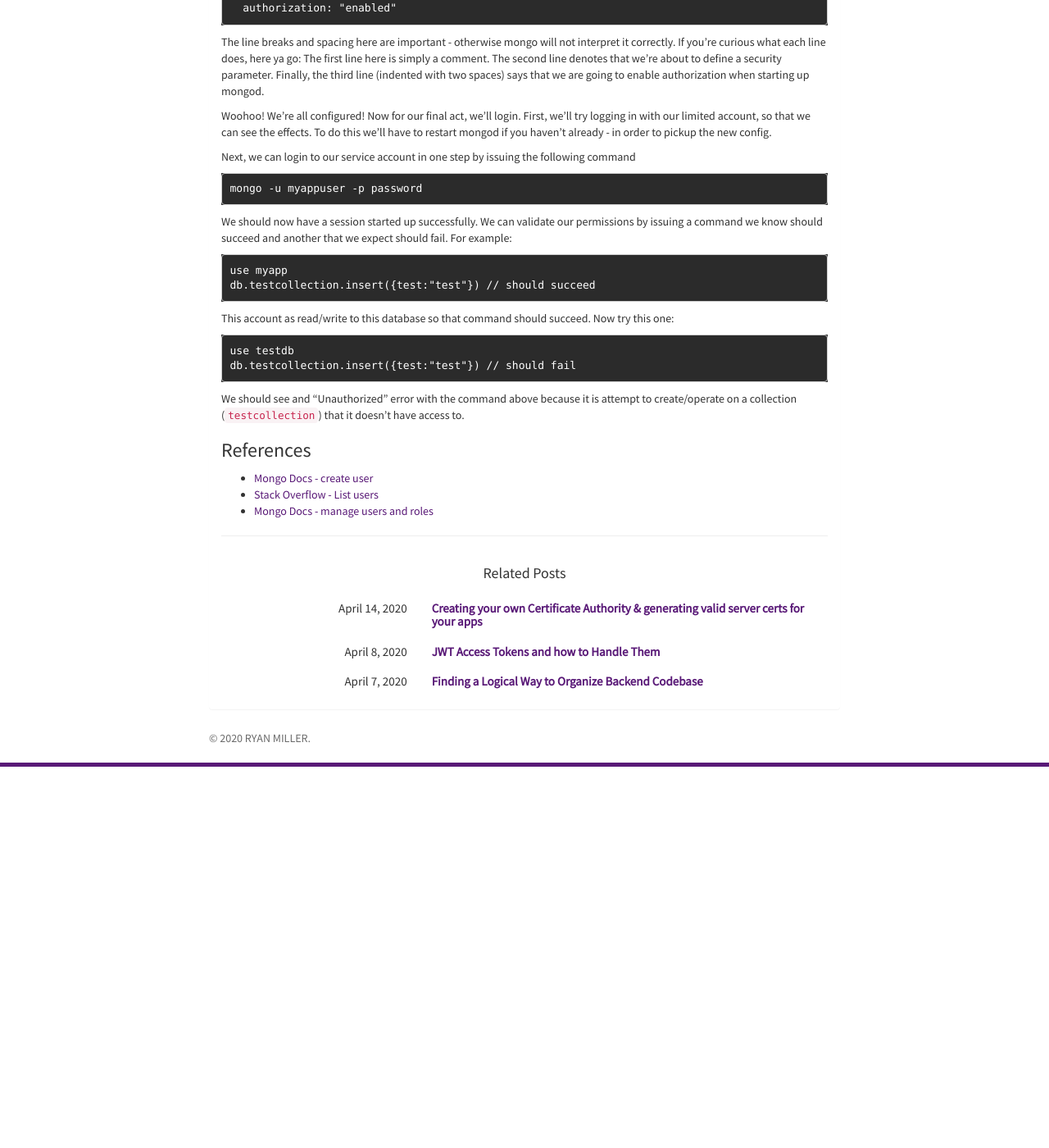
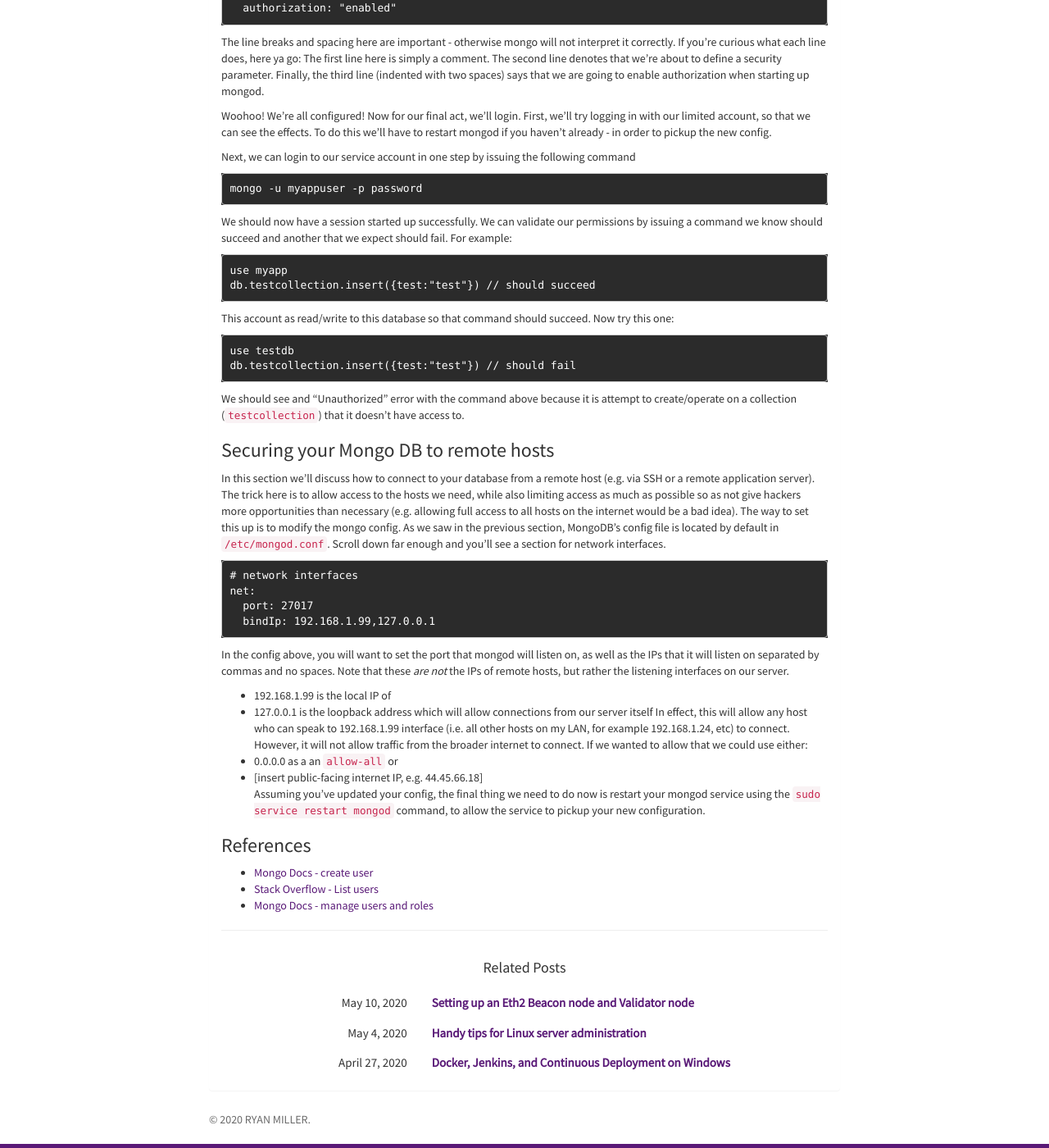
Before and after one commit to TheRyanMiller/theryanmiller.github.io, a Jekyll site: the page built from _posts/2020-04-19-mongodb-security.md, in a window 1280 px wide and 1400 px high, scrolled down 1689 px. Shown: the whole window at 82% size. Built offline with Jekyll 4.4.1, drawn with Linux system fonts in a browser that asks for light colours; nearby versions of some CDN libraries; comment, search, counter and statistics services are not loaded; before the commit the page ends 2624 px from its top, so only the background shows below that; some of the changed text lies outside the part shown.

Commit message:
eth2 post

````diff
--- a/_posts/2020-04-19-mongodb-security.md
+++ b/_posts/2020-04-19-mongodb-security.md
@@ -96,7 +96,25 @@ db.testcollection.insert({test:"test"}) // should fail
 ```
 We should see and "Unauthorized" error with the command above because it is attempt to create/operate on a collection (`testcollection`) that it doesn't have access to.
 
+### Securing your Mongo DB to remote hosts
+In this section we'll discuss how to connect to your database from a remote host (e.g. via SSH or a remote application server). The trick here is to allow access to the hosts we need, while also limiting access as much as possible so as not give hackers more opportunities than necessary (e.g. allowing full access to all hosts on the internet would be a bad idea).
+The way to set this up is to modify the mongo config. As we saw in the previous section, MongoDB's config file is located by default in `/etc/mongod.conf`. Scroll down far enough and you'll see a section for network interfaces.
 
+```
+# network interfaces
+net:
+  port: 27017
+  bindIp: 192.168.1.99,127.0.0.1
+```
+
+In the config above, you will want to set the port that mongod will listen on, as well as the IPs that it will listen on separated by commas and no spaces.
+Note that these *are not* the IPs of remote hosts, but rather the listening interfaces on our server.
+- 192.168.1.99 is the local IP of
+- 127.0.0.1 is the loopback address which will allow connections from our server itself
+In effect, this will allow any host who can speak to 192.168.1.99 interface (i.e. all other hosts on my LAN, for example 192.168.1.24, etc) to connect. However, it will not allow traffic from the broader internet to connect. If we wanted to allow that we could use either:
+- 0.0.0.0 as a an `allow-all` or
+- [insert public-facing internet IP, e.g. 44.45.66.18]
+Assuming you've updated your config, the final thing we need to do now is restart your mongod service using the `sudo service restart mongod` command, to allow the service to pickup your new configuration.
 
 ### References
 - [Mongo Docs - create user](https://docs.mongodb.com/manual/reference/method/db.createUser/)
--- /dev/null
+++ b/_posts/2020-04-27-docker-jenkins-and-CD-on-windows.md
@@ -0,0 +1,39 @@
+---
+layout: post
+title: Docker, Jenkins, and Continuous Deployment on Windows
+author: Ryan Miller
+comments: true
+tags:
+- Docker
+- Jenkins
+- CI/CD
+- Create React App
+---
+
+### Setting up a local Jenkins Instance using Docker
+
+[Here is a great guide](https://www.jenkins.io/doc/tutorials/build-a-node-js-and-react-app-with-npm/) that I'm following while writing this post.
+
+```
+docker container run --name jenkins-docker --rm --detach --privileged --network jenkins --network-alias docker --env DOCKER_TLS_CERTDIR=/certs --volume jenkins-docker-certs:/certs/client --volume jenkins-data:/var/jenkins_home --volume "/c/Users/rmill/Documents/Code":/home docker:dind
+```
+
+```
+docker container run --name jenkins-blueocean --rm --detach --network jenkins --env DOCKER_HOST=tcp://docker:2376 --env DOCKER_CERT_PATH=/certs/client --env DOCKER_TLS_VERIFY=1 --volume jenkins-data:/var/jenkins_home --volume jenkins-docker-certs:/certs/client:ro --volume "/c/Users/rmill/Documents/Code":/home --publish 8080:8080 --publish 50000:50000 jenkinsci/blueocean
+```
+
+
+```
+docker container exec -it jenkins-blueocean bash
+```
+
+Crypto Bot Intsall
+Get MongodbOn Linux
+```
+wget -qO - https://www.mongodb.org/static/pgp/server-4.2.asc | sudo apt-key add -
+sudo apt-get update
+sudo apt-get install -y mongodb-org
+sudo systemctl start mongod
+sudo systemctl status mongod
+sudo systemctl enabled mongod
+```
--- /dev/null
+++ b/_posts/2020-05-04-handy-tips-for-linux-server-administration.md
@@ -0,0 +1,26 @@
+---
+layout: post
+title: Handy tips for Linux server administration
+author: Ryan Miller
+comments: true
+tags:
+- Linux
+- Command line
+- CI/CD
+- Create React App
+---
+
+### I bought a Linux server this weekend
+I purchased a cheap refurbished Dell desktop recently to act as my home server - host my project apps, run CI/CD, and a database. This weekend I installed Ubuntu server on it, plugged in a hardwire connection to my router and fired her up.
+
+This post
+
+Jenkins up and running
+install docker,
+- add docker group
+- add jenkins user to group
+
+Logging into the mongo shell
+```
+mongo -u ryan -p secretPassword 123.45.67.89/admin
+```
--- /dev/null
+++ b/_posts/2020-05-10-setting-up-an-eth2-beacon-and-validator-node.md
@@ -0,0 +1,79 @@
+---
+layout: post
+title: Setting up an Eth2 Beacon node and Validator node
+author: Ryan Miller
+comments: true
+tags:
+- Linux
+- Command line
+- CI/CD
+- Create React App
+---
+
+## Eth2 Staking procedure
+- Setup beacon node
+- Setup validator
+
+### Eth2 Beacon node setup
+
+1. Create a working directory and enter it:
+```
+mkdir /apps/prysm && cd /apps/prysm
+```
+1. Startup beacon node
+```
+/apps/prysm/prysm.sh beacon-chain --datadir=/apps/prysm/beacon-chain
+```
+
+### Eth2 Validator setup
+
+1. Startup beacon node and keep it running in the background if not already
+```
+/apps/prysm/prysm.sh beacon-chain --datadir=/apps/prysm/beacon-chain
+```
+
+1. Generate a new validator keypair:
+```
+/apps/prysm/prysm.sh validator accounts create --keystore-path=/apps/prysm/validator/
+```
+You will be prompted for a passphrase. This passphrase secures your keystore. For this example I will set mine to `123`.
+
+1. When script completes, you will see a hex output similar to the following:
+```
+========================Raw Transaction Data=======================
+
+0x228951180000000000000000000000000000000000000
+
+===================================================================
+```
+This hex string is important data that we will need to send as part of our staking deposity txn. So, copy the value between the `===` and past it to a file somewhere, we'll be using it again soon.
+
+1. Now we'll create the file we use to point our validator to our keystore and unlock it. The `path` value should match the keystore path you set in step 1, and the passphrase value should match the passphrase you set in step 1.
+```
+cat >> /apps/prysm/validator/keystore.json << EOF
+{
+  "path": "/apps/prysm/validator",
+  "passphrase": "123"
+}
+EOF
+```
+Okay, so far we have
+- Set up and started our beacon node
+- Created a validator account to be used on the test net
+- Collected the hex `Raw Transaction Data` needed to send as part of our staking deposit
+- Stored our keys in an passphrase-protected keystore
+
+The final thing we need to do is send our 32 ETH to the staking contract on the Goerli testnet. To do this, we can use any wallet software that allows us to send ETH to Goerli testnet with a hex. For this demo we'll use Metamask.
+
+1. Obtain 32 Goerli ETH by selecting Metamask in step 2 of [this process](https://prylabs.net/participate).
+1. Once you've got your gETH, send it to teh adderess `0x5cA1e00004366Ac85f492887AAab12d0e6418876` with you hex text from the step above pasted in to the `Hex Data` field.
+1. Once this is complete you will begin a 4-8 hour waiting period before the transaction is detected by your validator node. For now, you should see the logs in your validator node change from this message:
+<div style="text-align:center"><img src="/static/img/blogimages/eth2setup/waitingfordeposit.PNG" /><p style="width:450px; text-align:center; margin: auto"></p></div>
+<br />
+To this message:
+<div style="text-align:center"><img src="/static/img/blogimages/eth2setup/notyetprocessed.PNG" /><p style="width:450px; text-align:center; margin: auto"></p></div>
+<br />
+And after several hours of waiting, the beacon state will update and you'll see this
+<div style="text-align:center"><img src="/static/img/blogimages/eth2setup/beaconupdated.PNG" /><p style="width:450px; text-align:center; margin: auto"></p></div>
+<br />
+[Link on Etherscan](https://etherscan.io/tx/0x2b519544b7d979bbf5f34fe96f1b2673223936a80e47eff71ad23bdec4715829)
````
Also changed, not shown: other parts of _posts/2020-04-19-mongodb-security.md (+1 -1 lines), static/img/blogimages/eth2setup/beaconupdated.PNG (added), static/img/blogimages/eth2setup/mmtxn.PNG (added), static/img/blogimages/eth2setup/notyetprocessed.PNG (added), static/img/blogimages/eth2setup/waitingfordeposit.PNG (added).
